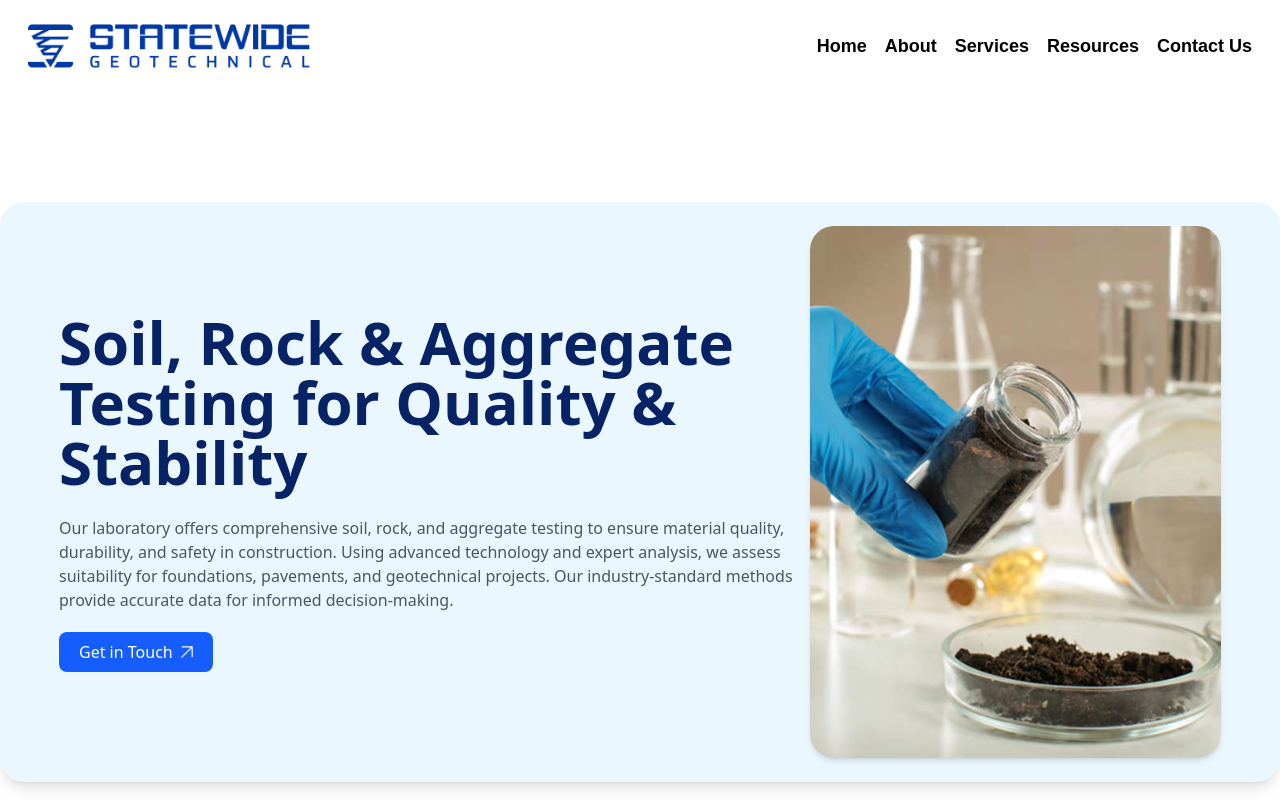
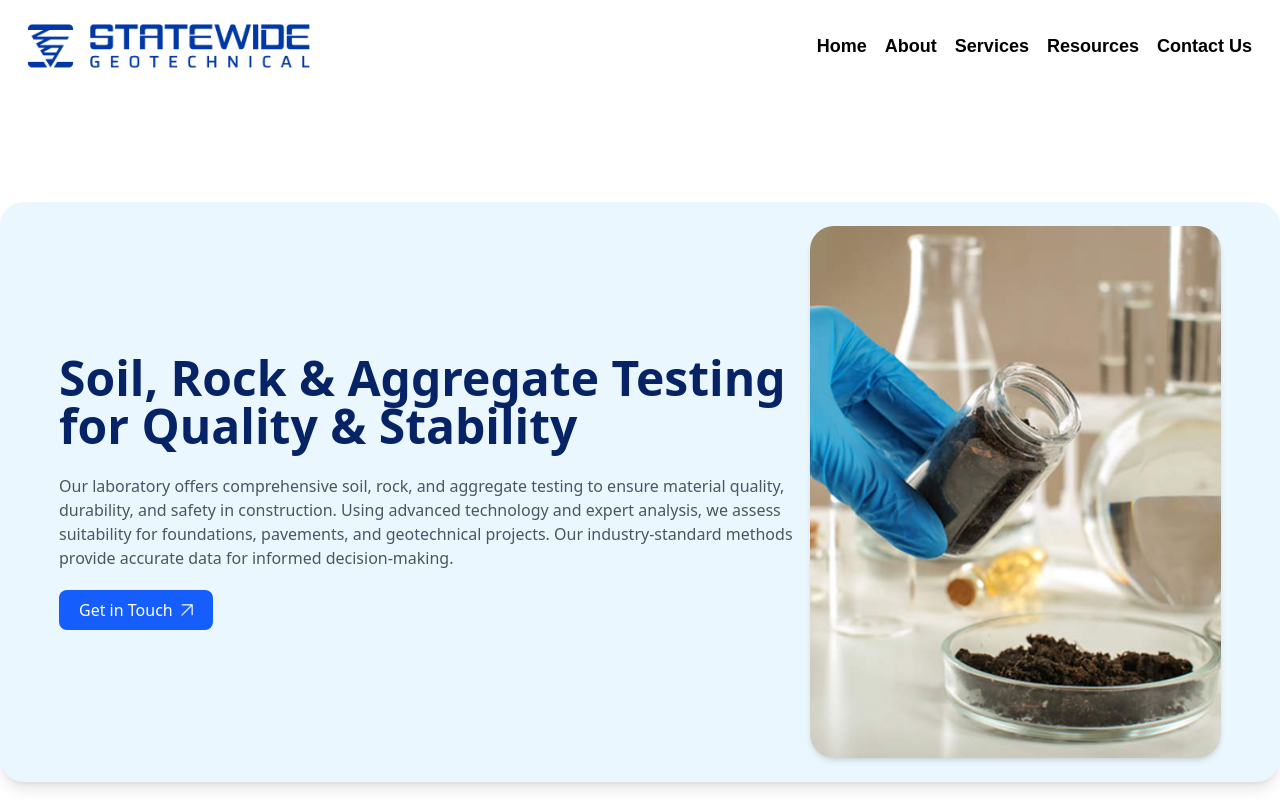
Before and after one commit to tharanga-madurapperuma/statewide-geotechnical_construction-site, a React (Vite) app: page /RetainingWall in a window 1280 px wide. Shown: the top 800 px of the page. Built offline with nearby package versions, Linux system fonts and the light colour scheme.

Commit message:
Update ButtonCard.jsx

```diff
--- a/src/components/card/ButtonCard.jsx
+++ b/src/components/card/ButtonCard.jsx
@@ -5,7 +5,7 @@ const ButtonCard = ({ image, title, description, buttonText }) => {
     <div className="flex items-center bg-[#EBF7FF] shadow-lg rounded-3xl p-6 max-w-[1408px]">
       {/* Left Section - Text Content */}
       <div className="flex-1 ml-[35px]">
-        <h2 className="text-6xl font-semibold text-[#062465]">{title}</h2>
+        <h2 className="text-5xl font-semibold text-[#062465]">{title}</h2>
         <p className="text-gray-600 mt-6">{description}</p>
         <button className="mt-5 px-5 py-2 bg-blue-600 text-white font-normal rounded-lg flex items-center hover:bg-blue-700 transition duration-300">
           {buttonText}
```
